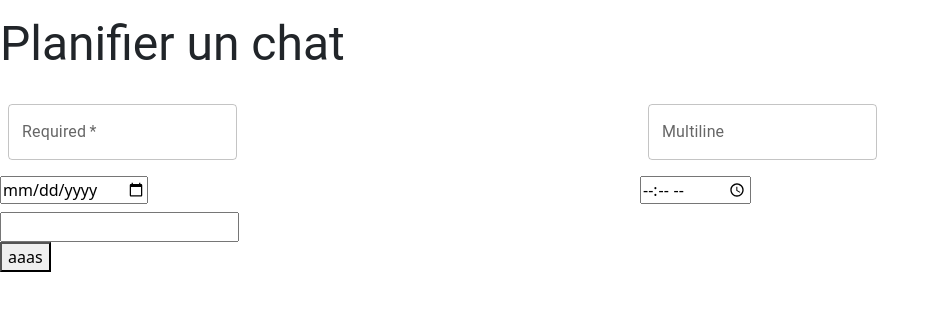
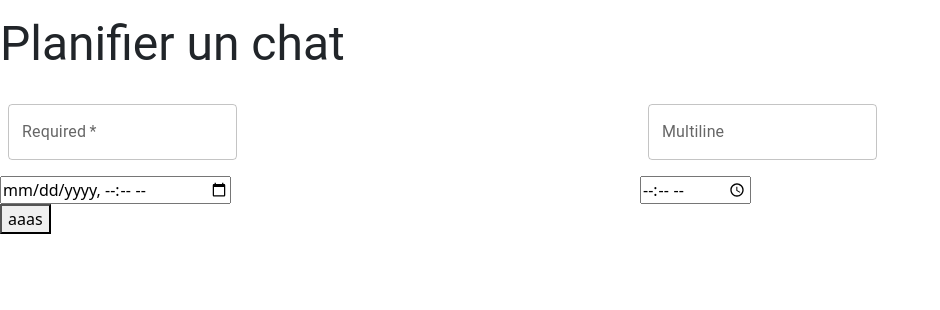
Before and after one commit to lilianvltgr/devoir2-chat, a React (Create React App) app: page /schedule in a window 1280 px wide. Shown: the top 310 px of the page, without its empty margins (0-940 px from the left). Built offline with nearby package versions, Linux system fonts and the light colour scheme.

Commit message:
Start of ScheduleChat.

```diff
--- a/src/pages/ScheduleChat.js
+++ b/src/pages/ScheduleChat.js
@@ -10,8 +10,9 @@ function ScheduleChat() {
         title: '',
         description: '',
         creationDate: '',
-        time: '',
-        duration: ''
+        duration: '',
+        creatorId: sessionStorage.getItem("userId")
+
     });
 
     const handleChange = (e) => {
@@ -81,7 +82,7 @@ function ScheduleChat() {
                             />
                         </Grid>
                         <Grid item xs={6}>
-                            <input type="date"
+                            <input type="datetime-local"
                                    onChange={handleChange}
                                    name="date"
                             />
@@ -89,13 +90,8 @@ function ScheduleChat() {
                         <Grid item xs={6}>
                             <input type="time"
                                    onChange={handleChange}
-                                   name="time"
-                            />
-                        </Grid>
-                        <Grid item xs={6}>
-                            <input type="int"
-                                   onChange={handleChange}
                                    name="duration"
+                                   placeholder="Durée du chat (heure)"
                             />
                         </Grid>
                     </Grid>
```
